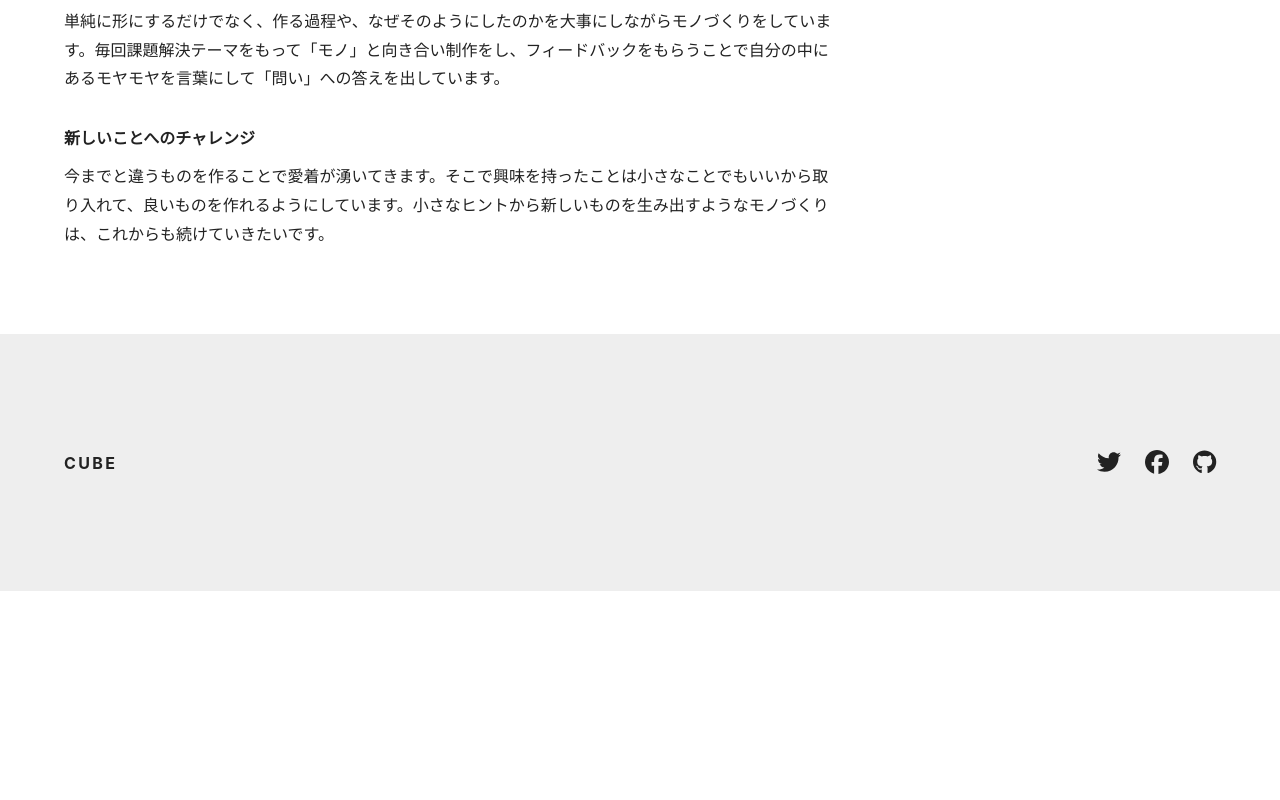
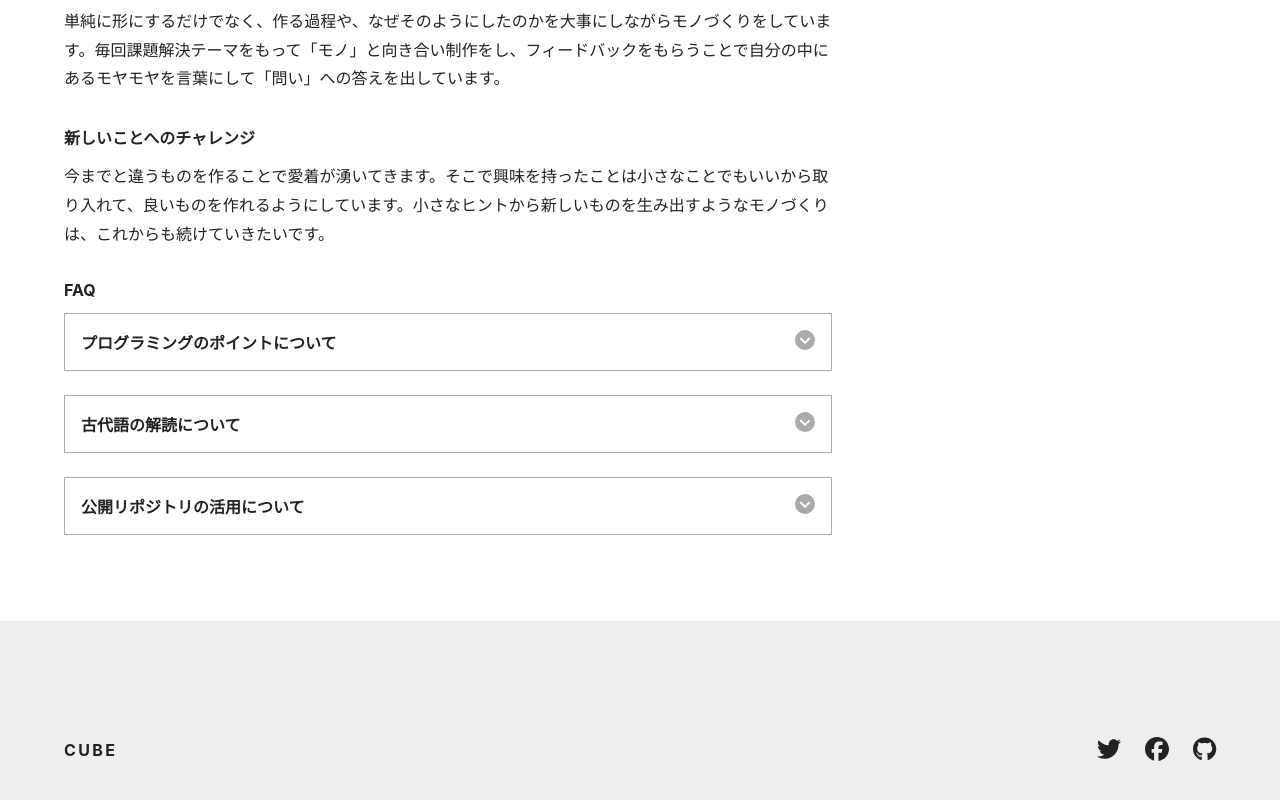
Before and after one commit to Kai-Itakura/nextjs-react-blog, a Next.js app: page /about in a window 1280 px wide. Shown: the part 1321-2121 px from the top of the page. Before the commit the page ends 1912 px from the top, so only its background shows below. Built offline with nearby package versions, Linux system fonts and the light colour scheme.

Commit message:
FAQのアコーディオンの見た目を作成

```diff
--- /dev/null
+++ b/assets/css/accordion.module.css
@@ -0,0 +1,48 @@
+@charset "UTF-8";
+.open,
+.close {
+  border: solid 1px var(--gray-25);
+}
+
+/* 見出し */
+.heading {
+  font-size: var(--body);
+}
+.heading button {
+  all: unset;
+  outline: revert;
+  -webkit-tap-highlight-color: transparent;
+  cursor: pointer;
+  box-sizing: border-box;
+  width: 100%;
+  padding: 1em;
+  display: flex;
+  justify-content: space-between;
+  gap: 1em;
+}
+
+/* 見出しのアイコン */
+.icon {
+  color: var(--gray-25);
+  font-size: 1.25em;
+  transition: transform 0.5s;
+}
+
+.open .icon {
+  transform: rotate(180deg);
+}
+.open .text {
+  height: auto;
+}
+
+/* テキスト */
+.text {
+  overflow: hidden;
+  height: 0;
+  transition: height 0.5s;
+}
+
+.textInner {
+  padding: 0 1.14em 1.14em;
+  font-size: calc(var(--body) * 0.875);
+}
--- /dev/null
+++ b/assets/css/accordion.module.min.css
@@ -0,0 +1 @@
+.open,.close{border:solid 1px var(--gray-25)}.heading{font-size:var(--body)}.heading button{all:unset;outline:revert;-webkit-tap-highlight-color:rgba(0,0,0,0);cursor:pointer;box-sizing:border-box;width:100%;padding:1em;display:flex;justify-content:space-between;gap:1em}.icon{color:var(--gray-25);font-size:1.25em;transition:transform .5s}.open .icon{transform:rotate(180deg)}.open .text{height:auto}.text{overflow:hidden;height:0;transition:height .5s}.textInner{padding:0 1.14em 1.14em;font-size:calc(var(--body)*.875)}
--- /dev/null
+++ b/components/accordion.jsx
@@ -0,0 +1,28 @@
+import { faCircleChevronDown } from '@fortawesome/free-solid-svg-icons';
+import { FontAwesomeIcon } from '@fortawesome/react-fontawesome';
+import { useState } from 'react';
+import classes from 'styles/accordion.module.scss';
+
+const Accordion = ({ heading, children }) => {
+    const [textIsOpen, setTextIsOpen] = useState(false);
+
+    const toggleText = () => {
+        setTextIsOpen((prev) => !prev);
+    }
+
+    return (
+        <div className={textIsOpen ? classes.open : classes.close}>
+            <h3 className={classes.heading}>
+                <button onClick={toggleText}>
+                    {heading}
+                    <FontAwesomeIcon icon={faCircleChevronDown} className={classes.icon} />
+                </button>
+            </h3>
+            <div className={classes.text}>
+                <div className={classes.textInner}>{children}</div>
+            </div>
+        </div>
+    );
+}
+
+export default Accordion;
--- a/pages/about.jsx
+++ b/pages/about.jsx
@@ -6,6 +6,7 @@
 import Image from "next/legacy/image";
 import eyecatch from "images/about.jpg";
 import Meta from "@/components/meta";
+import Accordion from "@/components/accordion";
 
 const About = () => {
     return (
@@ -45,6 +46,22 @@
                         <p>
                             今までと違うものを作ることで愛着が湧いてきます。そこで興味を持ったことは小さなことでもいいから取り入れて、良いものを作れるようにしています。小さなヒントから新しいものを生み出すようなモノづくりは、これからも続けていきたいです。
                         </p>
+                        <h2>FAQ</h2>
+                        <Accordion heading='プログラミングのポイントについて'>
+                            <p>
+                                プログラミングのポイントは、作りたいものを作ることです。楽しいことから思いつき、目標とゴールを決め、そこに向かって様々な課題を設定していきながら、プログラムを作っていきます。
+                            </p>
+                        </Accordion>
+                        <Accordion heading='古代語の解読について'>
+                            <p>
+                                古代語を解読するのに必要なのは、書かれた文字そのものだけです。古代の世界観や思考方法。それらを読み取ってこそ古代の世界観が理解できてきます。
+                            </p>
+                        </Accordion>
+                        <Accordion heading='公開リポジトリの活用について'>
+                            <p>
+                                公開リポジトリを活用すると、全世界のどこからでもアクセスし、開発者が関連するプロジェクトのタスクを利用することができます。
+                            </p>
+                        </Accordion>
                     </PostBody>
                 </TwoColumnMain>
                 <TwoColumnSidebar>
--- /dev/null
+++ b/styles/accordion.module.scss
@@ -0,0 +1,51 @@
+.open,
+.close {
+    border: solid 1px var(--gray-25);
+}
+
+/* 見出し */
+.heading {
+    font-size: var(--body);
+
+    button {
+        all: unset;
+        outline: revert;
+        -webkit-tap-highlight-color: transparent;
+        cursor: pointer;
+        box-sizing: border-box;
+        width: 100%;
+        padding: 1em;
+        display: flex;
+        justify-content: space-between;
+        gap: 1em;
+    }
+}
+
+/* 見出しのアイコン */
+.icon {
+    color: var(--gray-25);
+    font-size: 1.25em;
+    transition: transform .5s;
+}
+
+.open {
+    .icon {
+        transform: rotate(180deg);
+    }
+
+    .text {
+        height: auto;
+    }
+}
+
+/* テキスト */
+.text {
+    overflow: hidden;
+    height: 0;
+    transition: height .5s;
+}
+
+.textInner {
+    padding: 0 1.14em 1.14em;
+    font-size: calc(var(--body) * .875);
+}
```
